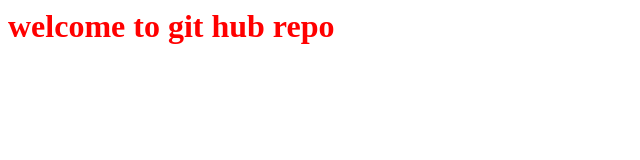
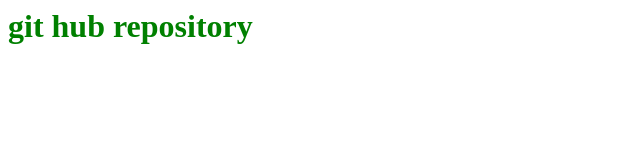
Before and after one commit to sivakumar8899/devops, a plain HTML site: page first.html in a window 1280 px wide. Shown: the whole page, without its empty margins (0-640 px from the left). Drawn offline with Linux system fonts and the light colour scheme.

Commit message:
new commit12

```diff
--- a/first.html
+++ b/first.html
@@ -1,5 +1,5 @@
 <html>
 <title>sample file</title>
-<bode><h1 style="color :red;">welcome to git hub repo</h1>
+<bode><h1 style="color :green;">git hub repository</h1>
 </body
 <html/>
```
